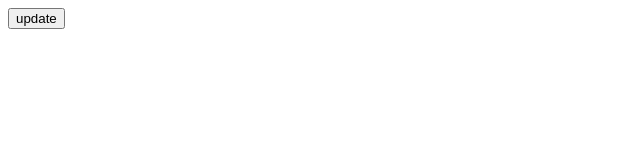
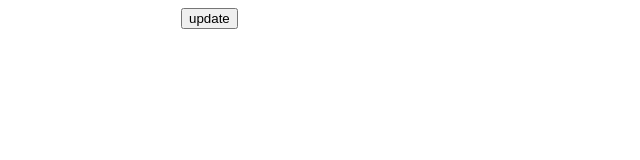
Before and after one commit to jcfn19/ts_md_edit_site, a website: page ts_md_esite_code/src/userguide.html in a window 1280 px wide. Shown: the top 160 px of the page, without its empty margins (0-640 px from the left). Drawn offline with nearby package versions, Linux system fonts and the light colour scheme.

Commit message:
Updated css

```diff
--- a/ts_md_esite_code/src/index.css
+++ b/ts_md_esite_code/src/index.css
@@ -1,6 +1,12 @@
 #editbtn{
     position: absolute;
     left: 1485px;/* change to 1869 for when viewing on a monitor*/
+    top: 8px;
+}
+
+#updatebtn{
+    position: absolute;
+    left: 181px;
     top: 8px;
 }
 
--- a/ts_md_esite_code/src/userguide.html
+++ b/ts_md_esite_code/src/userguide.html
@@ -10,7 +10,7 @@
 </head>
 <body>
     <!--clicking on the update button without any data in db will return an error-->
-    <button onclick="decompdataf()">update</button>
+    <button id="updatebtn" onclick="decompdataf()">update</button>
     <button id="editbtn" onclick="editf()">edit</button>
     <div id="editcontents" style="display: none;">
         <button id="previewbtn" onclick="updateIframe()">preview</button>
```
